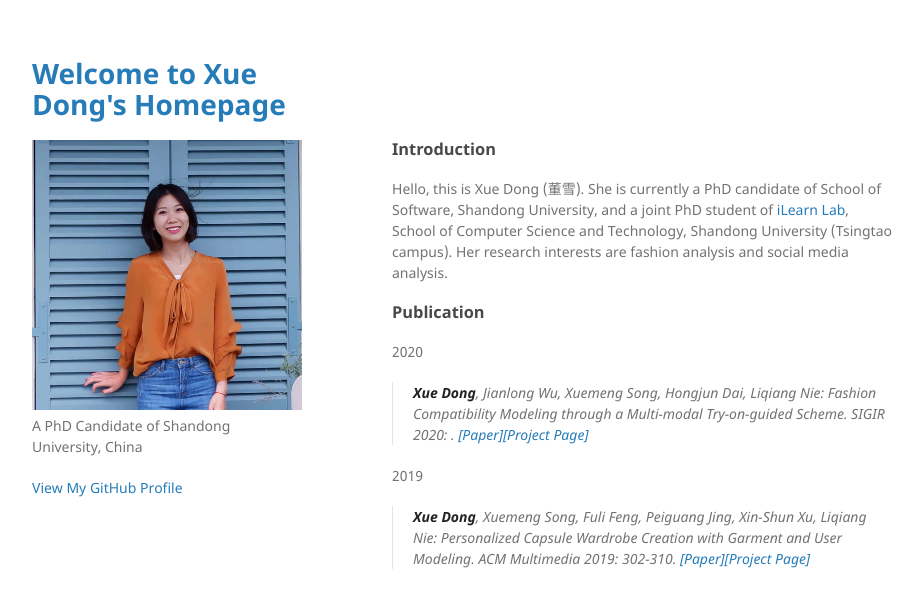
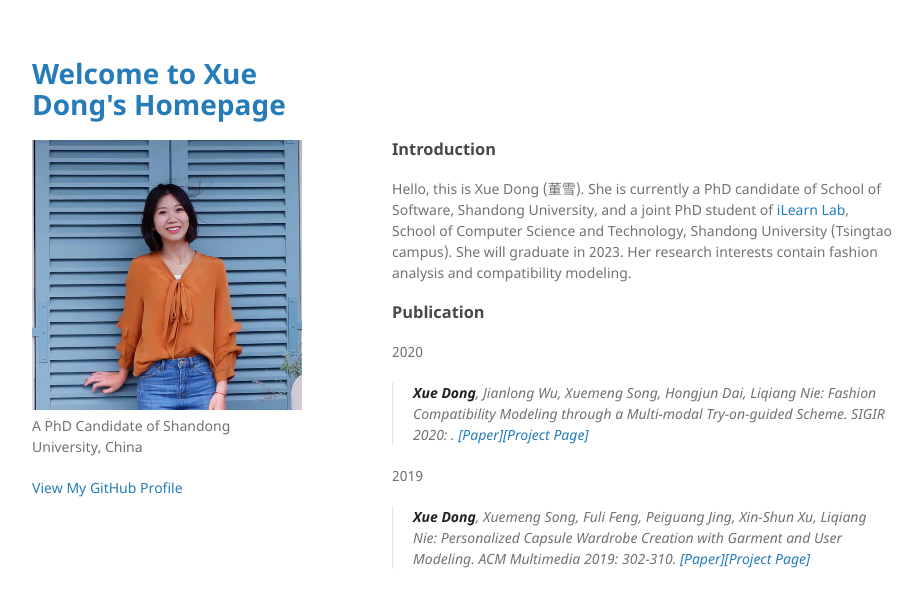
Before and after one commit to hello-dx/hello-dx.github.io, a Jekyll site: the page built from index.md, in a window 1280 px wide. Shown: the top 608 px of the page, without its empty margins (178-1101 px from the left). Built offline with Jekyll 4.4.1, drawn with Linux system fonts in a browser that asks for light colours.

Commit message:
Update index.md

```diff
--- a/index.md
+++ b/index.md
@@ -8,7 +8,7 @@ layout: default
 
 ### Introduction
 
-Hello, this is Xue Dong (董雪). She is currently a PhD candidate of School of Software, Shandong University, and a joint PhD student of [iLearn Lab](http://ilearn.qd.sdu.edu.cn/), School of Computer Science and Technology, Shandong University (Tsingtao campus). Her research interests are fashion analysis and social media analysis.
+Hello, this is Xue Dong (董雪). She is currently a PhD candidate of School of Software, Shandong University, and a joint PhD student of [iLearn Lab](http://ilearn.qd.sdu.edu.cn/), School of Computer Science and Technology, Shandong University (Tsingtao campus). She will graduate in 2023. Her research interests contain fashion analysis and compatibility modeling.
 
 ### Publication
 
```
